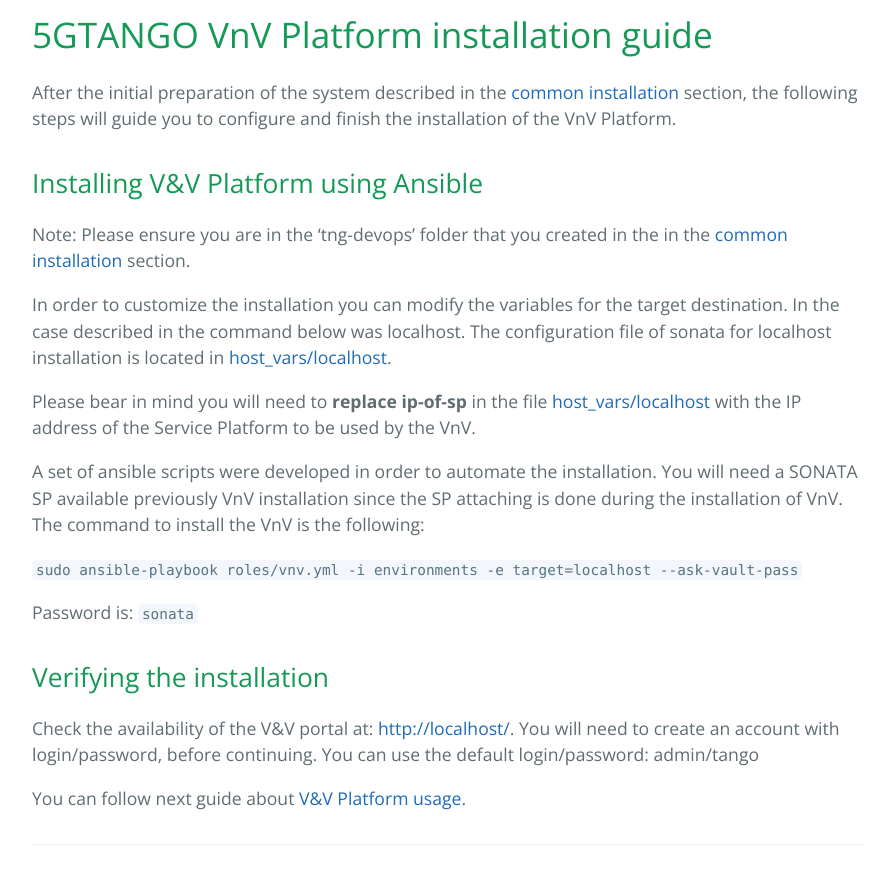
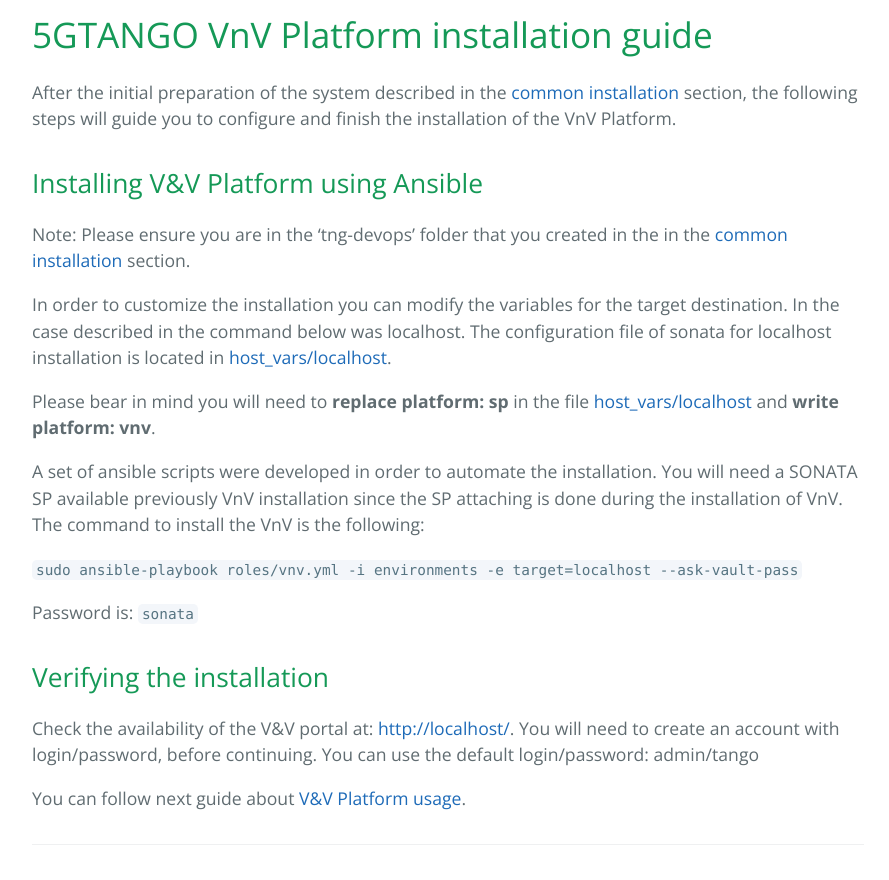
Before and after one commit to sonata-nfv/sonata-nfv.github.io, a Jekyll site: the page built from vnv-installation.md, in a window 1280 px wide, cut to the strip 362-1242 px from the top of the page. Shown: the whole strip, without its empty margins (192-1081 px from the left). Built offline with Jekyll 4.4.1, drawn with Linux system fonts in a browser that asks for light colours; our own code applies the rules of GitHub Pages for plain Markdown files.

Commit message:
Update vnv-installation.md

```diff
--- a/vnv-installation.md
+++ b/vnv-installation.md
@@ -10,7 +10,7 @@ Note: Please ensure you are in the 'tng-devops' folder that you created in the i
 
 In order to customize the installation you can modify the variables for the target destination. In the case described in the command below was localhost. The configuration file of sonata for localhost installation is located in [host_vars/localhost](https://github.com/sonata-nfv/tng-devops/blob/master/host_vars/localhost).
 
-Please bear in mind you will need to **replace ip-of-sp** in the file [host_vars/localhost](https://github.com/sonata-nfv/tng-devops/blob/master/host_vars/localhost) with the IP address of the Service Platform to be used by the VnV.
+Please bear in mind you will need to **replace platform: sp** in the file [host_vars/localhost](https://github.com/sonata-nfv/tng-devops/blob/master/host_vars/localhost) and **write platform: vnv**.
 
 A set of ansible scripts were developed in order to automate the installation. You will need a SONATA SP available previously VnV installation since the SP attaching is done during the installation of VnV. The command to install the VnV is the following:
 
```
